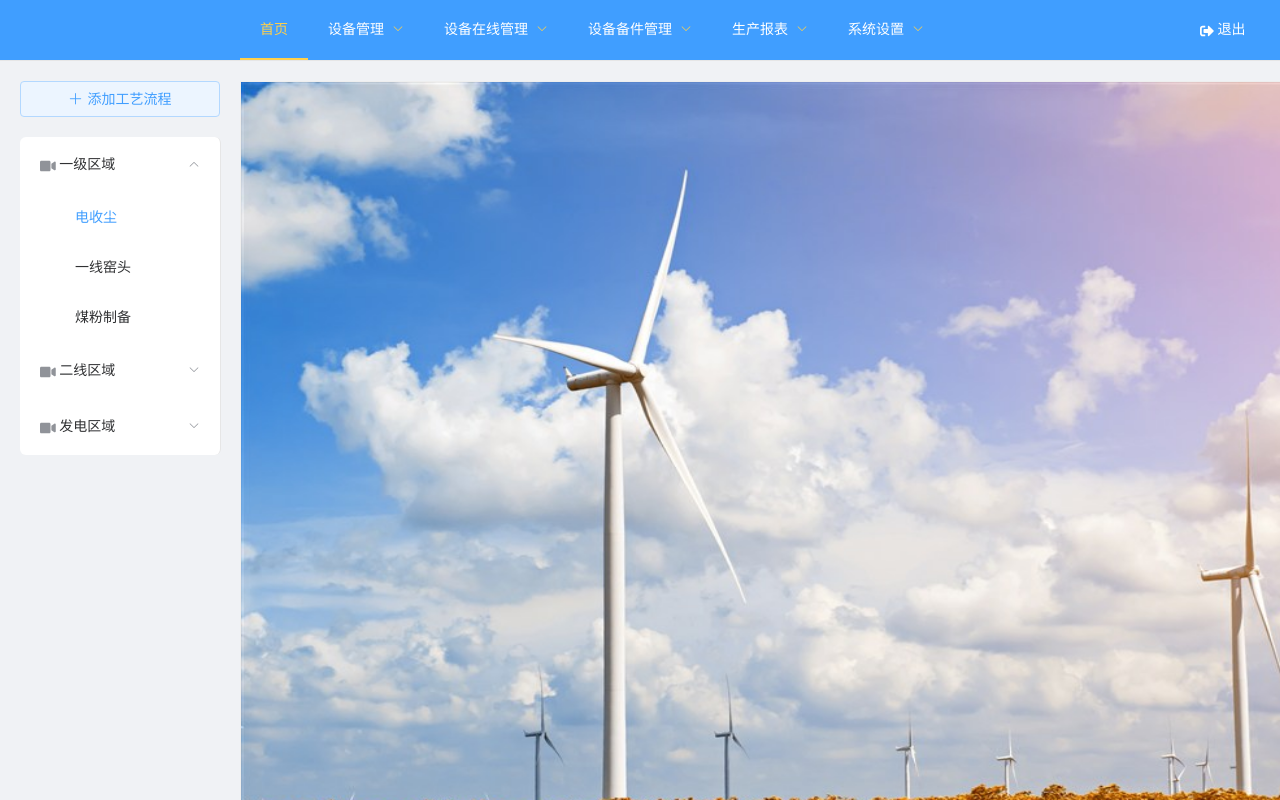
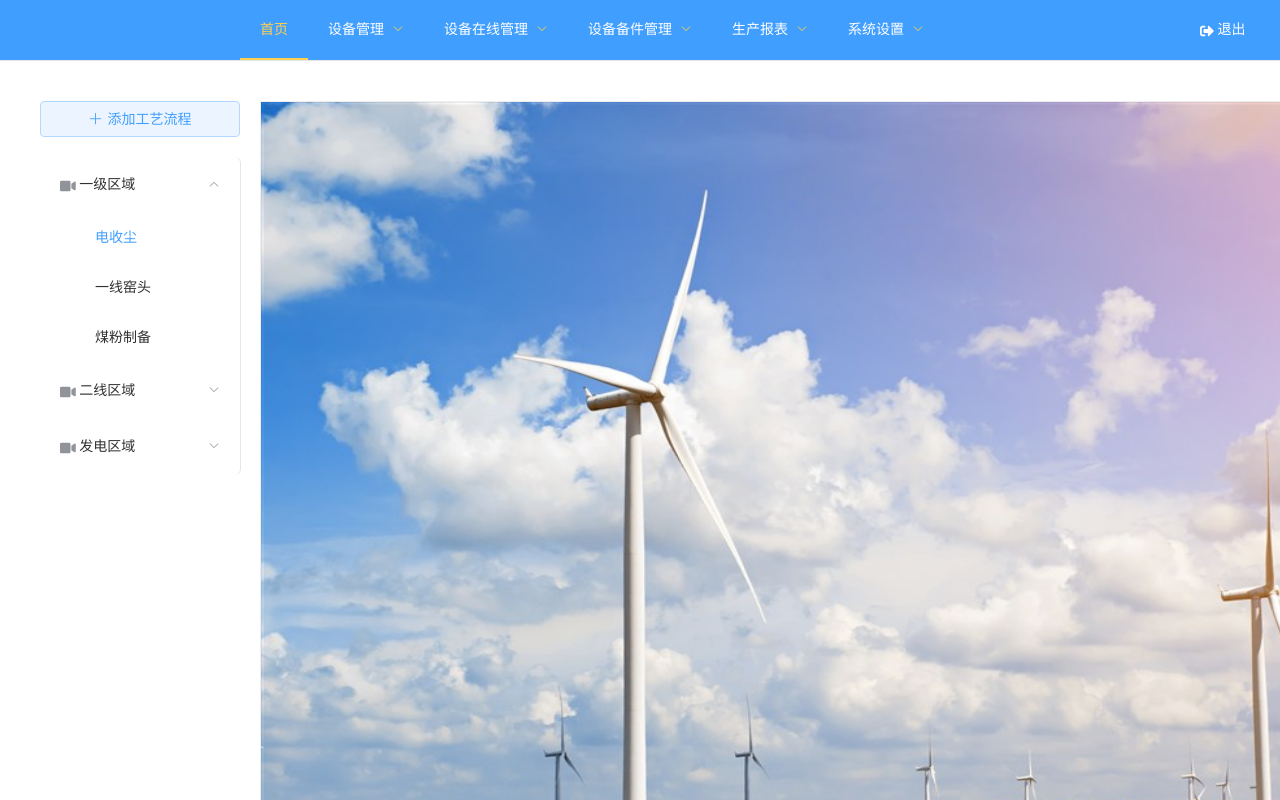
Before and after one commit to cczhangxin/thanos, a Vue app: page /#/login in a window 1280 px wide. Both pictures are taken after a click on the button "登 录". Shown: the top 800 px of the page. Built offline with nearby package versions, Linux system fonts and the light colour scheme.

Commit message:
整体风格调整

```diff
--- a/src/App.vue
+++ b/src/App.vue
@@ -76,7 +76,7 @@
 
     body {
         font-family: "Microsoft Yahei";
-        background: #f0f2f5;
+        background: #fff;
         min-width: 1060px;
     }
 
@@ -90,15 +90,6 @@
 
     .el-input__prefix {
         left: 10px;
-    }
-
-    .item-box {
-        background: #fff;
-        border-radius: 4px;
-        padding: 20px;
-        overflow: auto;
-        border-color: rgba(0, 0, 0, .05);
-        box-shadow: 4px 4px 40px rgba(0, 0, 0, .05);
     }
 
     .table-pagination {
--- a/src/components/common/header.vue
+++ b/src/components/common/header.vue
@@ -99,8 +99,7 @@
 
   .section {
     position: relative;
-    background: #f0f2f5;
-    padding: 20px;
+    padding: 40px;
   }
 
   a:hover {
```
